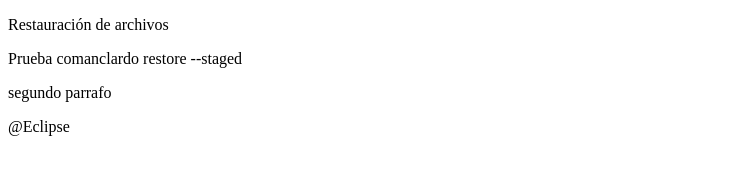
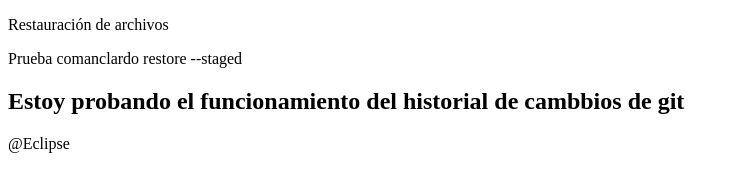
Before and after one commit to samaya199/CursoGitEclipse, a plain HTML site: page Prueba.html in a window 1280 px wide. Shown: the whole page, without its empty margins (0-740 px from the left). Drawn offline with Linux system fonts and the light colour scheme.

Commit message:
Modifico archivo Prueba.html

```diff
--- a/Prueba.html
+++ b/Prueba.html
@@ -11,7 +11,9 @@
       <p>Prueba comanclardo restore --staged</p>
     </div>
     <div>
-      <p>segundo parrafo</p>
+      <p>
+        <h2>Estoy probando el funcionamiento del historial de cambbios de git</h2>
+      </p>
     </div>
   </body>
   <footer>@Eclipse</footer>
```
